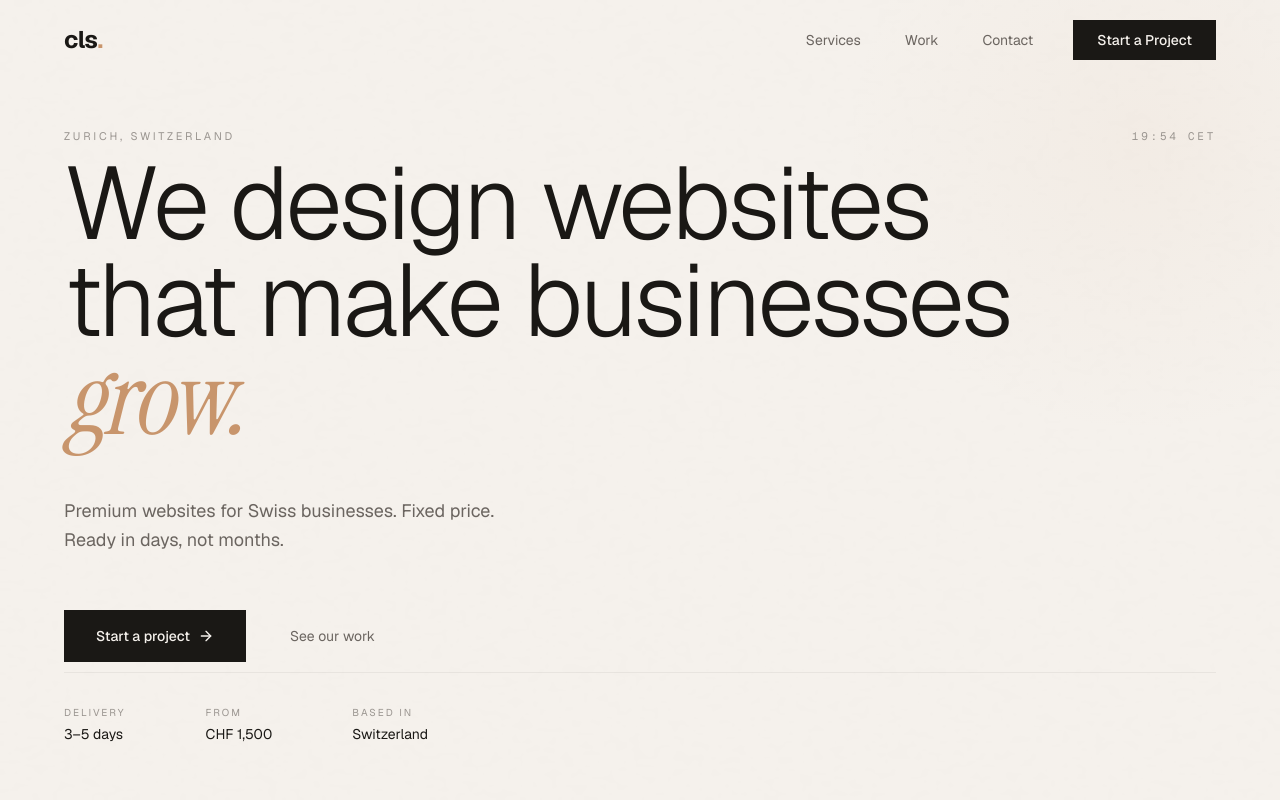
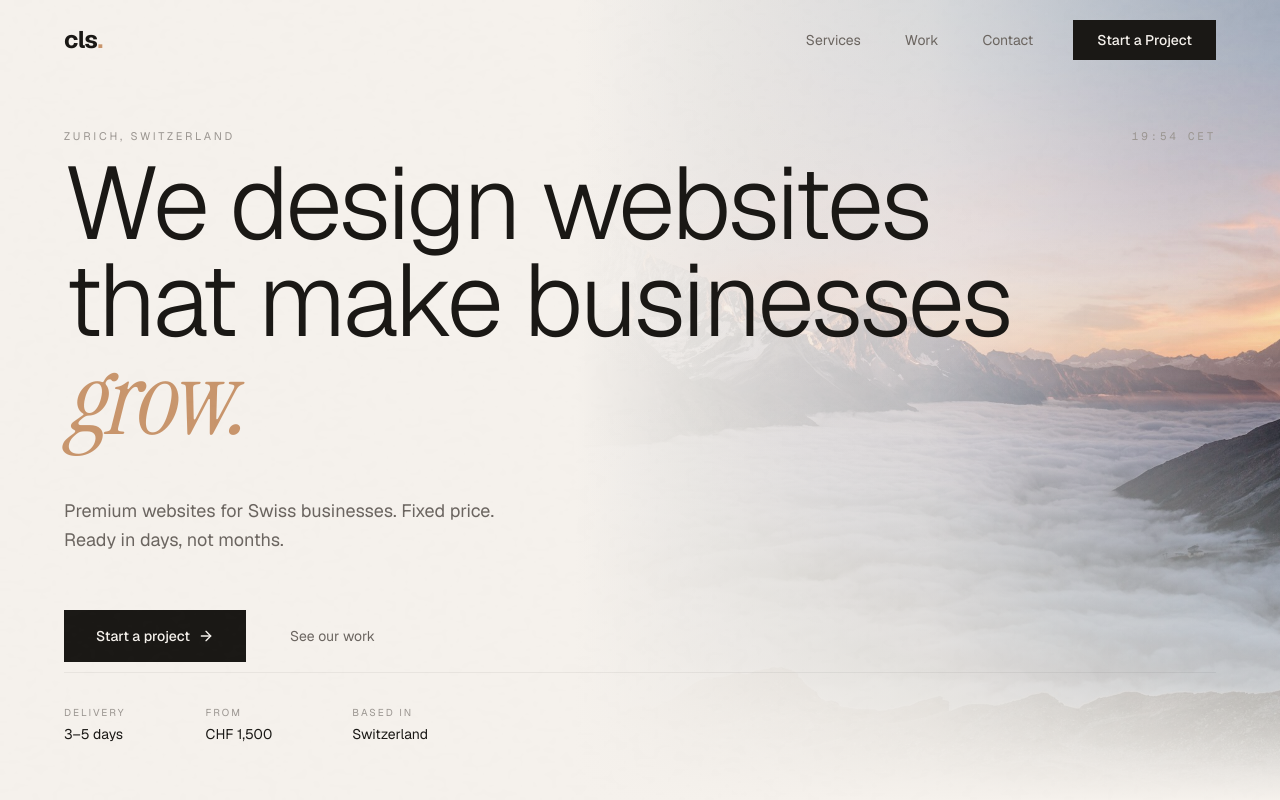
Before and after one commit to colinluetzelschwab/cl-solutions-website, a Next.js app: page / in a window 1280 px wide. Shown: the top 800 px of the page. Built offline with nearby package versions, Linux system fonts and the light colour scheme.

Commit message:
feat: add Swiss mountain image to hero
Subtle mountain landscape (Unsplash, free commercial use) on the
right side. Blends into cream background via gradient overlays.
Adds visual depth without competing with text.

Removed old hero-bg.jpg stock photo.

Co-Authored-By: claude-flow <ruv@ruv.net>

```diff
--- a/components/sections/home/HeroContent.tsx
+++ b/components/sections/home/HeroContent.tsx
@@ -2,6 +2,7 @@
 
 import React, { useEffect, useRef, useState } from 'react'
 import Link from 'next/link'
+import Image from 'next/image'
 import { motion } from 'framer-motion'
 import { ArrowRight } from 'lucide-react'
 
@@ -41,7 +42,7 @@ function Grain() {
     }
     ctx.putImageData(d, 0, 0)
   }, [])
-  return <canvas ref={ref} className="absolute inset-0 w-full h-full pointer-events-none opacity-50" style={{ mixBlendMode: 'overlay' }} aria-hidden="true" />
+  return <canvas ref={ref} className="absolute inset-0 w-full h-full pointer-events-none opacity-50 z-20" style={{ mixBlendMode: 'overlay' }} aria-hidden="true" />
 }
 
 export default function HeroContent() {
@@ -51,8 +52,26 @@ export default function HeroContent() {
     <section className="relative min-h-[100svh] w-full overflow-hidden bg-background-primary">
       <Grain />
 
-      {/* Subtle accent orb */}
-      <div className="absolute -top-40 -right-40 w-[600px] h-[600px] rounded-full pointer-events-none" style={{ background: 'radial-gradient(circle, rgba(200,149,108,0.06) 0%, transparent 70%)' }} />
+      {/* Image — right side on desktop, behind text on mobile */}
+      <div className="absolute inset-0 z-0">
+        {/* Image positioned right */}
+        <div className="absolute top-0 right-0 w-full md:w-[55%] h-full">
+          <Image
+            src="/images/hero/swiss-mountains.jpg"
+            alt=""
+            fill
+            className="object-cover"
+            priority
+            sizes="(max-width: 768px) 100vw, 55vw"
+          />
+          {/* Blend into cream bg — gradient from left */}
+          <div className="absolute inset-0 bg-gradient-to-r from-background-primary via-background-primary/90 md:via-background-primary/70 to-transparent" />
+          {/* Bottom blend */}
+          <div className="absolute inset-0 bg-gradient-to-t from-background-primary via-transparent to-background-primary/30" />
+          {/* Desaturate + warm tint */}
+          <div className="absolute inset-0 bg-background-primary/20 mix-blend-color" />
+        </div>
+      </div>
 
       <motion.div initial="hidden" animate="visible" variants={container} className="relative z-10 min-h-[100svh] flex flex-col justify-between px-6 sm:px-10 lg:px-16 pt-28 md:pt-32 pb-10 md:pb-14">
         {/* Top — location + time */}
```
Also changed, not shown: public/images/hero/swiss-mountains.jpg (added).
